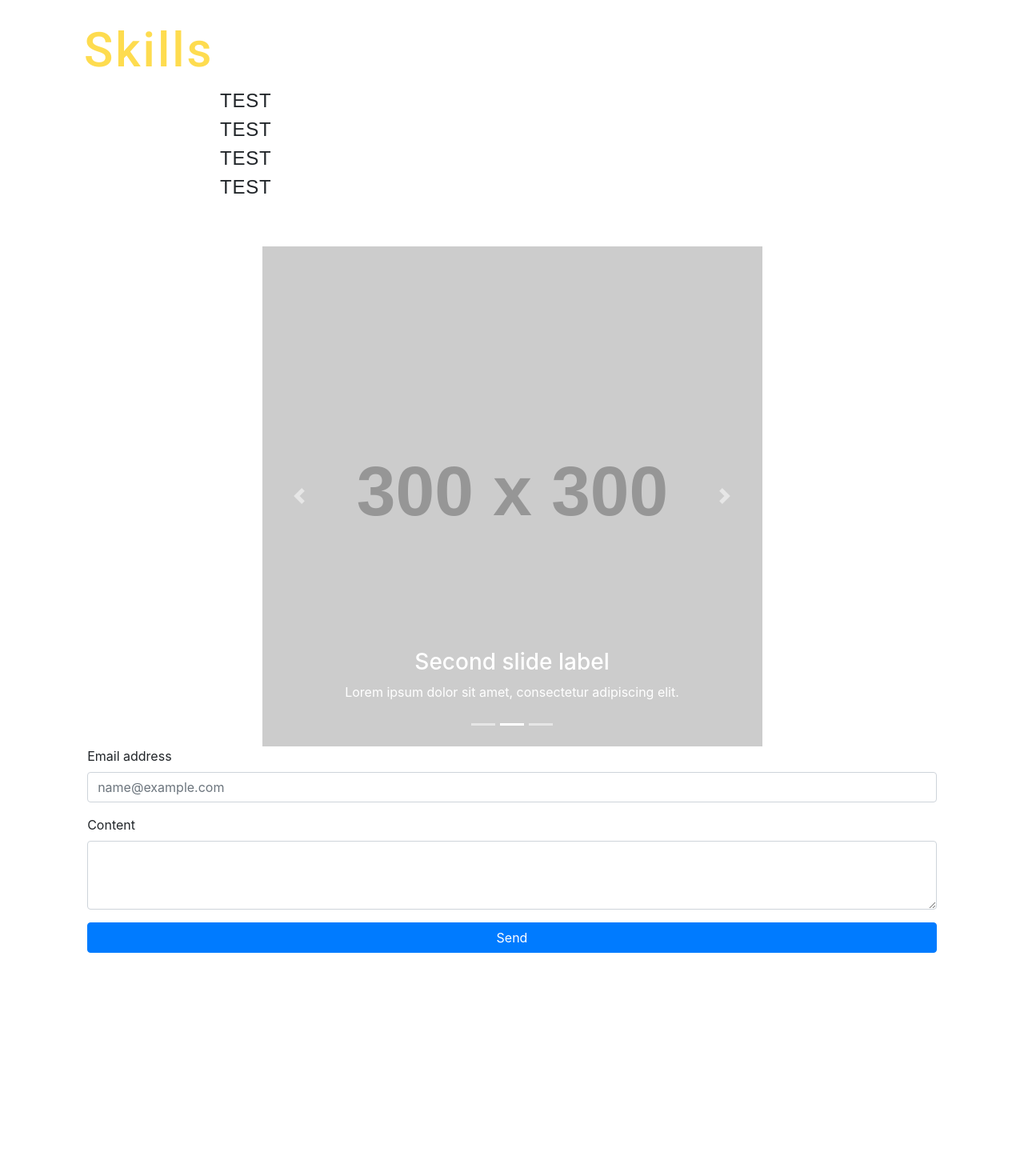
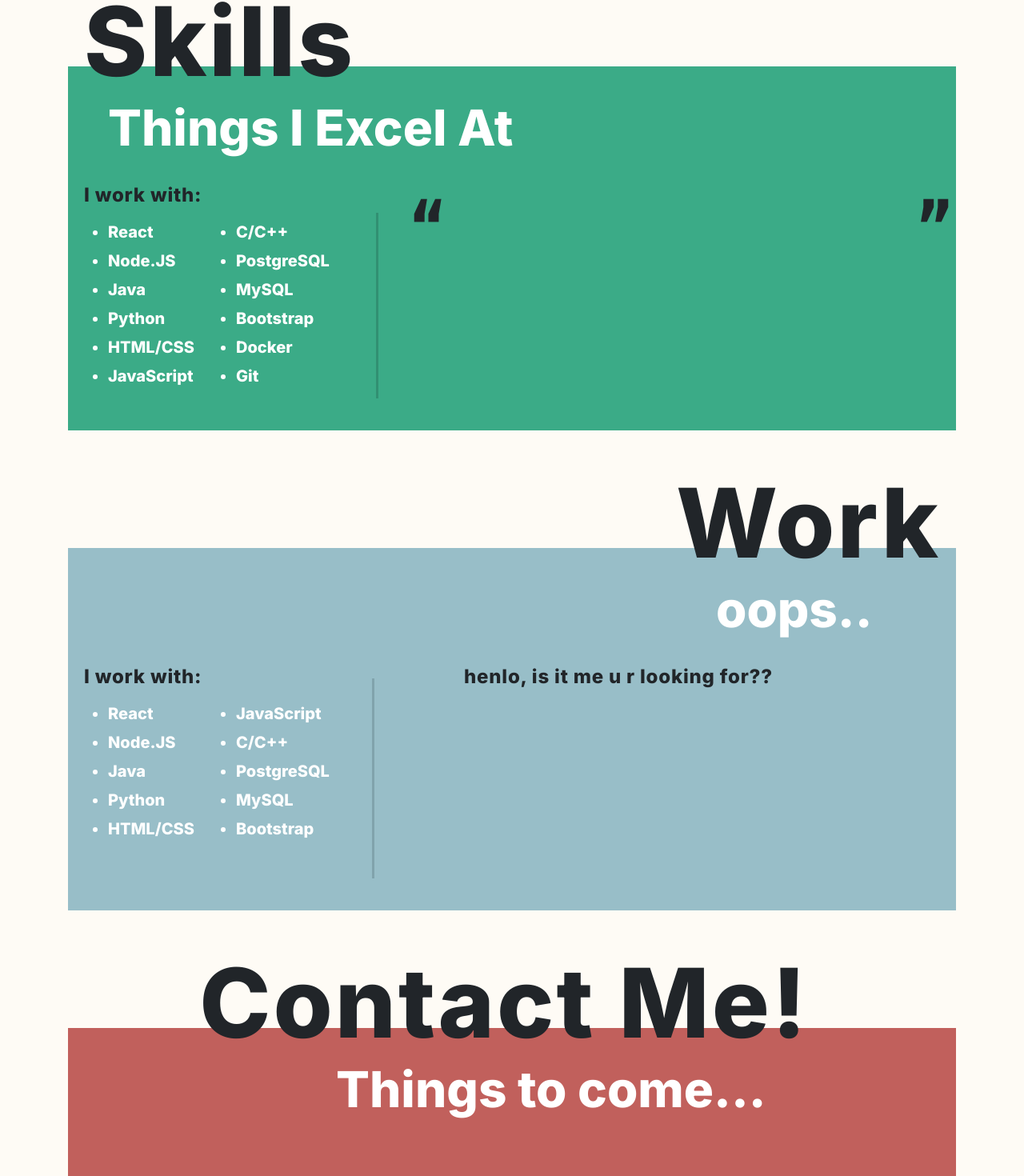
Before and after one commit to noahjacknichols/portfolio, a React (Create React App) app: page / in a window 1280 px wide. Shown: the part 881-2351 px from the top of the page at 80% size. Before the commit the page ends 2072 px from the top, so only its background shows below. Built offline with nearby package versions, Linux system fonts and the light colour scheme; a web font is replaced by a local one.

Commit message:
made some big ui changes, really liking where its at

```diff
--- a/src/App.css
+++ b/src/App.css
@@ -4,12 +4,12 @@
     padding-right : 0 !important;
     padding-left : 0 !important;
     height: 100%; */
-    background-color: white;
+    background-color: #FEFBF5;
 
 }
 
 .Brown {
-    background-color: white;
+    background-color: #FEFBF5;
 }
 
 .Blank{
--- a/src/Components/Contact.css
+++ b/src/Components/Contact.css
@@ -1,3 +1,19 @@
-Button {
-    width:100%;
+
+
+.contactContainer{
+    background-color: #c1605c;
+    height: 400px;
 }
+
+.contactTitle {
+    font-family: 'Inter', sans-serif;
+    font-weight: 800px;
+    font-size: 120px;
+    margin-top: 80px;
+    margin-bottom: -5px;
+    margin-right: 20px;
+    letter-spacing: 3px;
+    line-height: 0.6em;
+    z-index: 10;
+    text-align: center;
+}
--- a/src/Components/Contact.jsx
+++ b/src/Components/Contact.jsx
@@ -1,6 +1,6 @@
 
 import React from 'react';
-import { Row, Col, Form, Button} from 'react-bootstrap';
+import { Row, Col, Container} from 'react-bootstrap';
 import './Contact.css';
 
 export default class Contact extends React.Component{
@@ -25,28 +25,32 @@ export default class Contact extends React.Component{
 
     render(){
         return(
-
+            <div>
+            <Container>
                 <Row>
-                    <Col xs={{ span: 10, offset: 1}}>
-                        <Form>
-                            <Form.Group controlId="formBasicEmail">
-                                <Form.Label>Email address</Form.Label>
-                                <Form.Control type="email" name="email" onChange= {this.handleChange} placeholder="name@example.com"/>
-                            </Form.Group>
-                            <Form.Group></Form.Group>
-                            <Form.Group controlId="exampleForm.ControlTextarea1">
-                                <Form.Label>Content</Form.Label>
-                                <Form.Control as="textarea" rows="3" name="content" onChange={this.handleChange}/>
-                            </Form.Group>
-                        </Form>
-
-                    </Col>
-                    <Col xs={{ span: 10, offset: 1}}>
-                        <Button variant="primary" onClick={() => this.onButtonPress()} type="submit">
-                            Send
-                        </Button>
+                    <Col xs={{span: 12}}>
+                        <div className="contactTitle text-centre">Contact Me!</div>
                     </Col>
                 </Row>
+                <div className="contactContainer">
+                    <Row>
+
+                            <Col xs={{span: 9, offset: 3}}>
+                                <div className="white header">
+                                    Things to come...
+                                </div>
+
+                            </Col>
+                    </Row>
+                    <Row>
+
+
+                    </Row>
+                </div>
+
+            </Container>
+        </div>
+
         );
 
     }
--- a/src/Components/Intro.css
+++ b/src/Components/Intro.css
@@ -1,5 +1,6 @@
 @import url("https://fonts.googleapis.com/css2?family=Signika:wght@520&display=swap");
 @import url('https://fonts.googleapis.com/css2?family=Roboto:wght@500;700;900&display=swap');
+@import url('https://fonts.googleapis.com/css2?family=Inter:wght@800;900&display=swap');
 .intro {
     font-family: 'Roboto', sans-serif;
     font-weight: 500;
@@ -17,16 +18,17 @@
     background-color: #faf8f8;
     line-height: 220%;
     min-width:calc(400px + 4vw);
-    border-radius: 12px;
-    box-shadow: -1px 10px 18px #798188;
+    /* border-radius: 12px; */
+    box-shadow: -1px 10px 18px #b9b6b0;
 }
 
 .upper {
     padding-top: 30px;
-    font-weight: 900;
+    font-family: 'Inter', sans-serif;
+    font-weight: 800;
     margin-bottom: 20px;
     color: #2a2f35;
-    font-size: calc(32px + 0.5vw);
+    font-size: calc(42px + 0.5vw);
 }
 
 .lower {
--- a/src/Components/Navbar.css
+++ b/src/Components/Navbar.css
@@ -3,7 +3,7 @@
 @import url('https://fonts.googleapis.com/css2?family=Merriweather:wght@900&display=swap');
 
 .main-nav {
-    color: white;
+    color: #FEFBF5;
 }
 
 .ctn{
@@ -67,15 +67,15 @@
 }
 
 
-ul {
+.list {
     list-style-type: none;
     margin: 0;
     padding: 0;
     overflow: hidden;
-    background-color: white;
+    background-color: #FEFBF5;
 }
 
 
 .nav-item:hover{
-    color: #1d78bd;
+    color: #98bec8;
 }
--- a/src/Components/Navbar.jsx
+++ b/src/Components/Navbar.jsx
@@ -19,7 +19,7 @@ class Navbar extends React.Component {
 
                         <nav className="nav" id="navbar">
                             <div className="nav-content">
-                                <ul className="nav-items">
+                                <ul className="nav-items list">
                                     <li className="nav-item ">
                                         <Link
                                             activeClass="active"
--- a/src/Components/Portfolio.css
+++ b/src/Components/Portfolio.css
@@ -1,4 +1,26 @@
-.portfolioContainer{
-    background: white;
+.portfolioContainer {
+    background-color: #98bec8;
+    width: 100%;
+}
+
+.portfolioTitle{
+
+    font-family: 'Inter', sans-serif;
+    font-weight: 800px;
+    font-size: 120px;
+    margin-top: 80px;
+    margin-bottom: -5px;
+    margin-right: 20px;
+    letter-spacing: 3px;
+    line-height: 0.6em;
+    z-index: 10;
+
+
+}
+
+.portfolioDashed {
+    border-left: 3px solid #81a3ac;
     margin-top: 40px;
+    height: 250px;
+    margin-bottom: 40px;
 }
--- a/src/Components/Portfolio.jsx
+++ b/src/Components/Portfolio.jsx
@@ -1,63 +1,59 @@
+
+
 import React from 'react';
+import { Container, Row, Col} from 'react-bootstrap';
 import './Portfolio.css';
 
-import {Row, Carousel, Col} from 'react-bootstrap';
-
-
-
 export default class Portfolio extends React.Component{
-
-
 
     render(){
         return(
 
 
-                <Row className="portfolioContainer">
-                    <Col id="section1" xs={{ span:6, offset: 3}}>
-
-                            {/* <div id="section1">Portfolio:</div> */}
-
-                            <Carousel>
-                                <Carousel.Item>
-                                    <img
-                                    className="d-block w-100"
-                                    src="https://via.placeholder.com/300x300"
-                                    alt="First slide"
-                                    />
-                                    <Carousel.Caption>
-                                    <h3>First slide label</h3>
-                                    <p>Nulla vitae elit libero, a pharetra augue mollis interdum.</p>
-                                    </Carousel.Caption>
-                                </Carousel.Item>
-                                <Carousel.Item>
-                                    <img
-                                    className="d-block w-100"
-                                    src="https://via.placeholder.com/300x300"
-                                    alt="Third slide"
-                                    />
-
-                                    <Carousel.Caption>
-                                    <h3>Second slide label</h3>
-                                    <p>Lorem ipsum dolor sit amet, consectetur adipiscing elit.</p>
-                                    </Carousel.Caption>
-                                </Carousel.Item>
-                                <Carousel.Item>
-                                    <img
-                                    className="d-block w-100"
-                                    src="https://via.placeholder.com/300x300"
-                                    alt="Third slide"
-                                    />
-
-                                    <Carousel.Caption>
-                                    <h3>Third slide label</h3>
-                                    <p>Praesent commodo cursus magna, vel scelerisque nisl consectetur.</p>
-                                    </Carousel.Caption>
-                                </Carousel.Item>
-                            </Carousel>
-
+            <div>
+            <Container>
+                <Row>
+                    <Col xs={{span: 4, offset: 8}}>
+                        <div className="portfolioTitle">Work</div>
                     </Col>
                 </Row>
+                <div className="portfolioContainer">
+                    <Row>
+
+                            <Col xs={{span: 4, offset: 8}}>
+                                <div className="white header">
+                                    oops..
+                                </div>
+
+                            </Col>
+                    </Row>
+                    <Row>
+                        <Col xs={4}>
+                            <div className="langs">I work with:</div>
+                            <ul className="twoColumn">
+                                <li>React</li>
+                                <li>Node.JS</li>
+                                <li>Java</li>
+                                <li>Python</li>
+                                <li>HTML/CSS</li>
+                                <li>JavaScript</li>
+                                <li>C/C++</li>
+                                <li>PostgreSQL</li>
+                                <li>MySQL</li>
+                                <li>Bootstrap</li>
+                            </ul>
+                        </Col>
+                        <Col xs={1}>
+                            <div class="portfolioDashed"></div>
+                        </Col>
+                        <Col xs={6}>
+                            <div className="quote langs">henlo, is it me u r looking for??</div>
+                        </Col>
+                    </Row>
+                </div>
+
+            </Container>
+        </div>
 
         );
     }
--- a/src/Components/Skills.css
+++ b/src/Components/Skills.css
@@ -1,12 +1,17 @@
 @import url('https://fonts.googleapis.com/css2?family=Gravitas+One&display=swap');
+@import url('https://fonts.googleapis.com/css2?family=Yantramanav:wght@700&display=swap');
 
 .title{
-    color: #FEDC4f;
-    font-family: 'Roboto', sans-serif;
-    font-size: 60px;
+    /* color: #FEDC4f; */
+    font-family: 'Inter', sans-serif;
+    font-weight: 800px;
+    font-size: 120px;
     margin-top: 40px;
+    margin-bottom: -5px;
     margin-left: 20px;
     letter-spacing: 3px;
+    line-height: 0.6em;
+    z-index: 10;
 
 }
 
@@ -15,4 +20,97 @@
     font-family: 'Signika', sans-serif;
     font-size: 24px;
     letter-spacing: 0.8px;
+    /* background-color: #3bab87; */
 }
+
+.skillContainer {
+    background-color: #3bab87;
+    /* width: 100%; */
+}
+
+.skillList {
+    padding-top: 20px;
+}
+
+
+.white{
+    color: white;
+}
+
+.header{
+    font-family: 'Inter', sans-serif;
+    font-weight: 800;
+    font-size: 62px;
+    margin-top: 30px;
+    margin-left: 50px;
+
+
+}
+
+.langs {
+    font-family: 'Inter', sans-serif;
+    font-weight: 800;
+    font-size: 24px;
+    letter-spacing: 0.8px;
+    margin-top: 20px;
+    margin-left: 20px;
+
+}
+
+.dashed{
+    border-left: 3px solid #319072;
+    margin-top: 60px;
+    /* height: 100%; */
+    margin-bottom: 40px;
+    margin-left: 20px;
+    margin-right: 20px;
+
+}
+
+.twoColumn{
+    font-family: 'Inter', sans-serif;
+    columns: 2;
+    -webkit-columns: 2;
+    -moz-columns: 2;
+    margin-top:10px;
+    margin-left: 10px;
+    font-size: 20px;
+    line-height: 1.8em;
+    margin-bottom: 50px;
+    color: white;
+}
+
+.quoteTop {
+    font-family: 'Yantramanav', sans-serif;
+    font-size: 120px;
+    margin-bottom: 50px;
+    margin-top: 0px;
+    /* margin-left: 20px; */
+    height: 40px;
+    float:left;
+}
+
+.quoteBottom {
+    font-family: 'Yantramanav', sans-serif;
+    font-size: 120px;
+    /* margin-bottom: 10px; */
+    /* margin-top: 40px;
+    margin-right: 20px; */
+    /* margin-right: 20px; */
+    /* height: 0px; */
+    /* float: right; */
+    position: relative;
+    bottom: 0px;
+    right: 0px;
+}
+
+.quoteText {
+    margin-top: 75px;
+    margin-bottom: 80px;
+    font-size: 18px;
+    font-family: 'Inter', sans-serif;
+}
+
+.floatRight {
+    float: right;
+}
--- a/src/Components/Skills.jsx
+++ b/src/Components/Skills.jsx
@@ -12,24 +12,45 @@ function Skills(){
                         <div className="title">Skills</div>
                     </Col>
                 </Row>
-                <Row>
-                    <Col md={{span: 7, offset: 1}} lg={{span: 9, offset: 2}}>
-                        <ul>
-                            <li className="bullet">
-                                TEST
-                            </li>
-                            <li className="bullet">
-                                TEST
-                            </li>
-                            <li className="bullet">
-                                TEST
-                            </li>
-                            <li className="bullet">
-                                TEST
-                            </li>
-                        </ul>
-                    </Col>
-                </Row>
+                <div className="skillContainer">
+                    <Row>
+
+                            <Col xs={{span: 9}}>
+                                <div className="white header">
+                                    Things I Excel At
+                                </div>
+
+                            </Col>
+                    </Row>
+                    <Row>
+                        <Col  sm={12} md={4}>
+                            <div className="langs">I work with:</div>
+                            <ul className="twoColumn">
+                                <li>React</li>
+                                <li>Node.JS</li>
+                                <li>Java</li>
+                                <li>Python</li>
+                                <li>HTML/CSS</li>
+                                <li>JavaScript</li>
+                                <li>C/C++</li>
+                                <li>PostgreSQL</li>
+                                <li>MySQL</li>
+                                <li>Bootstrap</li>
+                                <li>Docker</li>
+                                <li>Git</li>
+                            </ul>
+                        </Col>
+
+                        <div className= "d-none d-md-block dashed"></div>
+
+                        <Col s={12} ><div className="quoteTop">“</div></Col>
+                        <Col s={12} >
+                            <div className="white langs quoteText">  </div>
+                        </Col>
+                        <Col id="bottomer" s={12}><div className="quoteBottom floatRight">”</div></Col>
+                    </Row>
+                </div>
+
             </Container>
         </div>
     );
```
